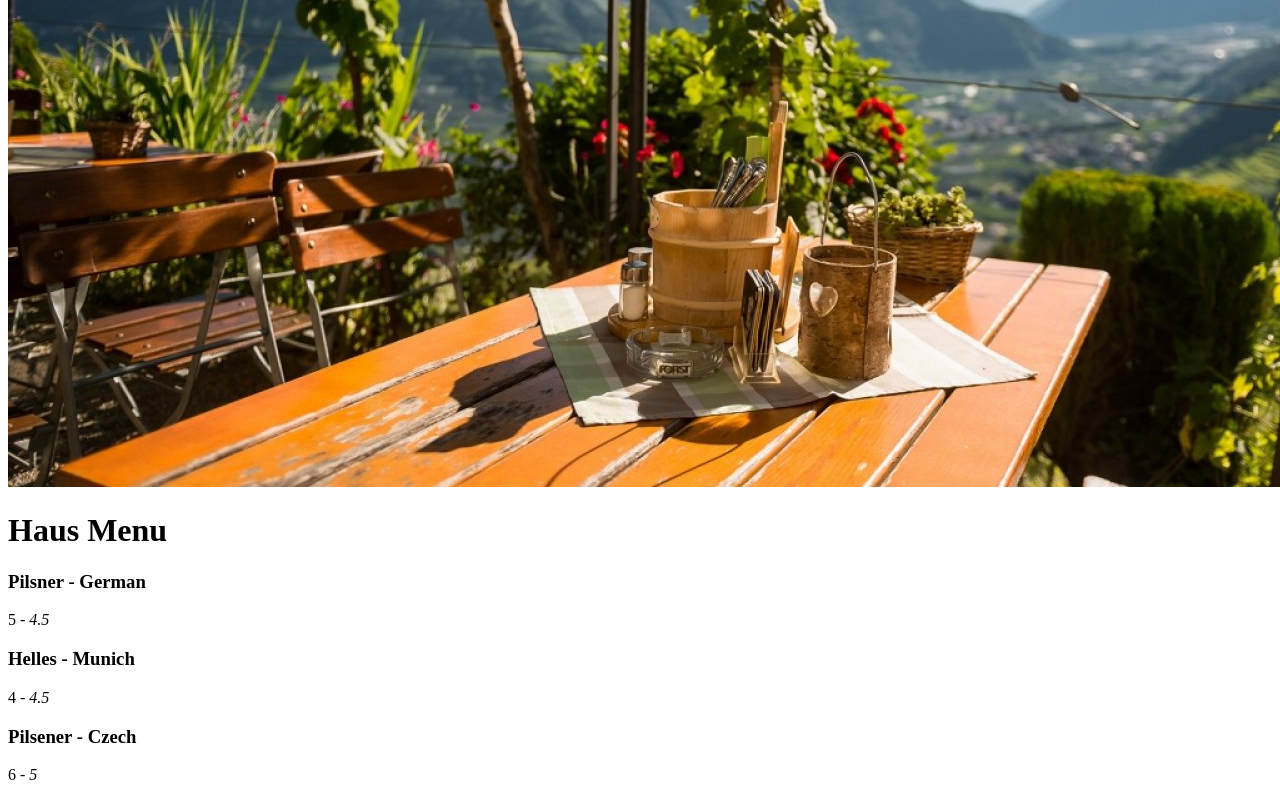
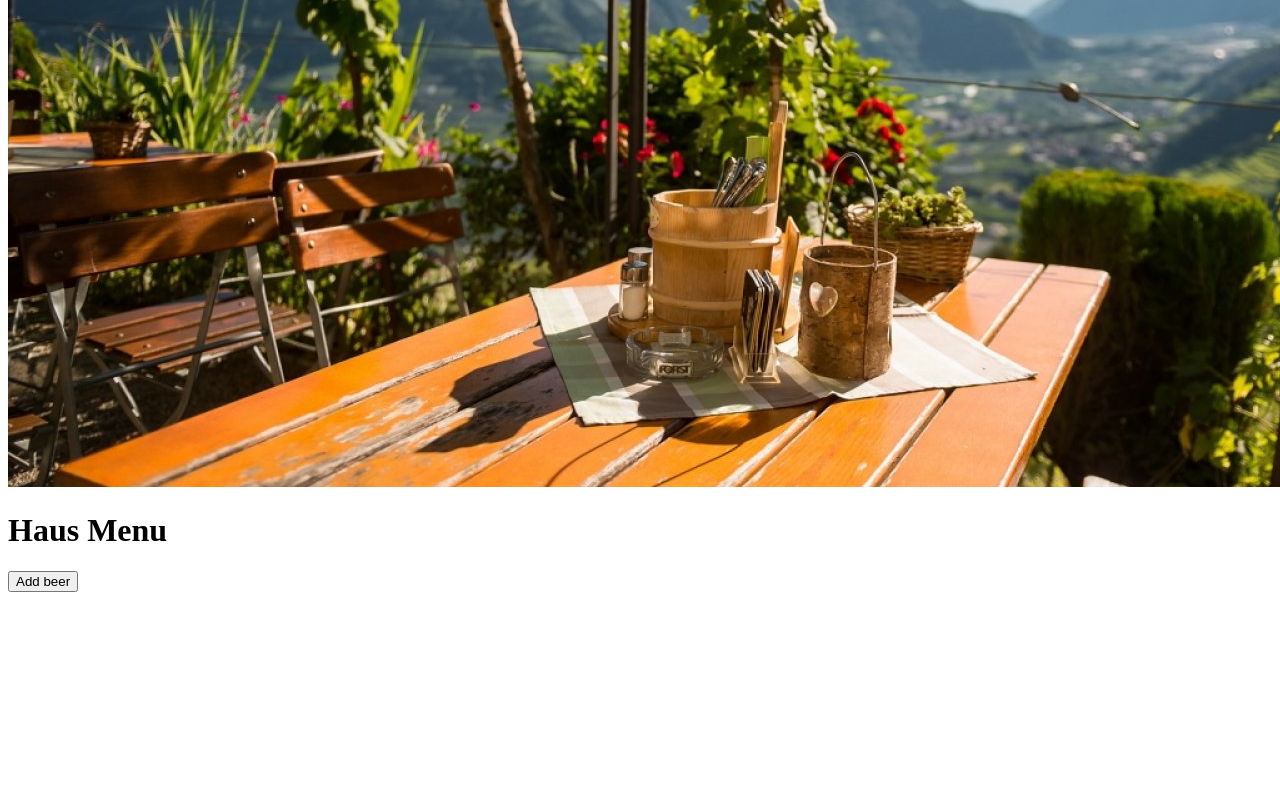
Before and after one commit to EmilioG1/tap-room, a React (Create React App) app: page / in a window 1280 px wide. Shown: the part 393-1193 px from the top of the page. After the commit the page ends 993 px from the top, so only its background shows below. Built offline with nearby package versions, Linux system fonts and the light colour scheme.

Commit message:
add props

```diff
--- a/src/components/Item/Item.jsx
+++ b/src/components/Item/Item.jsx
@@ -5,7 +5,7 @@ function Item(props) {
 
   return (
     <React.Fragment>
-      <h3>{props.name} - {props.style}</h3>
+      <h3>{props.name} - {props.beerStyle}</h3>
       <p>{props.price} - <em>{props.abv}</em></p>
     </React.Fragment>
   );
@@ -13,7 +13,7 @@ function Item(props) {
 
 Item.propTypes = {
   name: PropTypes.string,
-  style: PropTypes.string,
+  beerStyle: PropTypes.string,
   price: PropTypes.number,
   abv: PropTypes.number
 }
--- a/src/components/Menu/Menu.jsx
+++ b/src/components/Menu/Menu.jsx
@@ -1,36 +1,17 @@
 import React from "react";
 import Item from "../Item/Item";
 import biergarten from './../img/biergarten.jpeg'
+import PropTypes from 'prop-types';
 
-const mainMenuList = [
-  {
-    name: 'Pilsner',
-    style: 'German',
-    price: '5',
-    abv: '4.5'
-  },
-  {
-    name: 'Helles',
-    style: 'Munich',
-    price: '4',
-    abv: '4.5'
-  },
-  {
-    name: 'Pilsener',
-    style: 'Czech',
-    price: '6',
-    abv: '5'
-  }
-]
 
-function Menu() {
+function Menu(props) {
   return (
     <React.Fragment>
       <img src={biergarten} alt='An alpine bierhaus' />
       <h1>Haus Menu</h1>
-      {mainMenuList.map((item, index) =>
+      {props.menuList.map((item, index) =>
         <Item name={item.name}
-          style={item.style}
+          beerStyle={item.beerStyle}
           price={item.price}
           abv={item.abv}
           key={index} />
@@ -39,4 +20,8 @@ function Menu() {
   );
 }
 
+Menu.propTypes = {
+  menuList: PropTypes.array
+};
+
 export default Menu;
--- a/src/components/MenuControl/MenuControl.jsx
+++ b/src/components/MenuControl/MenuControl.jsx
@@ -7,21 +7,38 @@ class MenuControl extends React.Component {
   constructor(props) {
     super(props);
     this.state = {
+      formVisibleOnPage: false,
+      mainItemList: []
+    };
+  }
+
+  handleClick = () => {
+    this.setState(prevState => ({ formVisibleOnPage: !prevState.formVisibleOnPage }));
+  }
+
+  handleAddingNewItemToList = (newItem) => {
+    const newMainItemList = this.state.mainItemList.concat(newItem);
+    this.setState({
+      mainItemList: newMainItemList,
       formVisibleOnPage: false
-    };
+    });
   }
 
   render() {
     let currentlyVisibleState = null;
+    let buttonText = null;
     if (this.state.formVisibleOnPage) {
-      currentlyVisibleState = <NewItemForm />
+      currentlyVisibleState = <NewItemForm onNewItemCreation={this.handleAddingNewItemToList} />
+      buttonText = 'Back to Beer Menu';
     } else {
-      currentlyVisibleState = <Menu />
+      currentlyVisibleState = <Menu menuList={this.state.mainItemList} />;
+      buttonText = 'Add beer';
     }
 
     return (
       <React.Fragment>
         {currentlyVisibleState}
+        <button onClick={this.handleClick}>{buttonText}</button>
       </React.Fragment>
     );
   }
--- a/src/components/NewItemForm/NewItemForm.jsx
+++ b/src/components/NewItemForm/NewItemForm.jsx
@@ -1,11 +1,49 @@
 import React from "react";
+import { v4 } from 'uuid';
+import PropTypes from 'prop-types';
 
 function NewItemForm(props) {
+
+  function handleNewItemFormSubmission(event) {
+    event.preventDefault();
+    props.onNewItemCreation(
+      {
+        name: event.target.name.value,
+        style: event.target.style.value,
+        price: event.target.price.value,
+        abv: event.target.abv.value,
+        id: v4()
+      }
+    );
+  }
   return (
     <React.Fragment>
-      <h3>This is a form</h3>
+       <form onSubmit={handleNewItemFormSubmission}>
+        <input
+          type='text'
+          name='name'
+          placeholder='Beer Names' />
+        <input
+          type='text'
+          beerStyle='beerStyle'
+          placeholder='Beer Style' />
+        <input
+          type='number'
+          price='price'
+          placeholder='Price per Pint' />
+        <input
+          type='number'
+          abv='abv'
+          placeholder='Alcohol by Volume' />
+
+        <button type='submit'>Hook up the Keg!</button>
+      </form>
     </React.Fragment>
   );
 }
 
+NewItemForm.propTypes = {
+  onNewItemCreation: PropTypes.func
+};
+
 export default NewItemForm;
```
